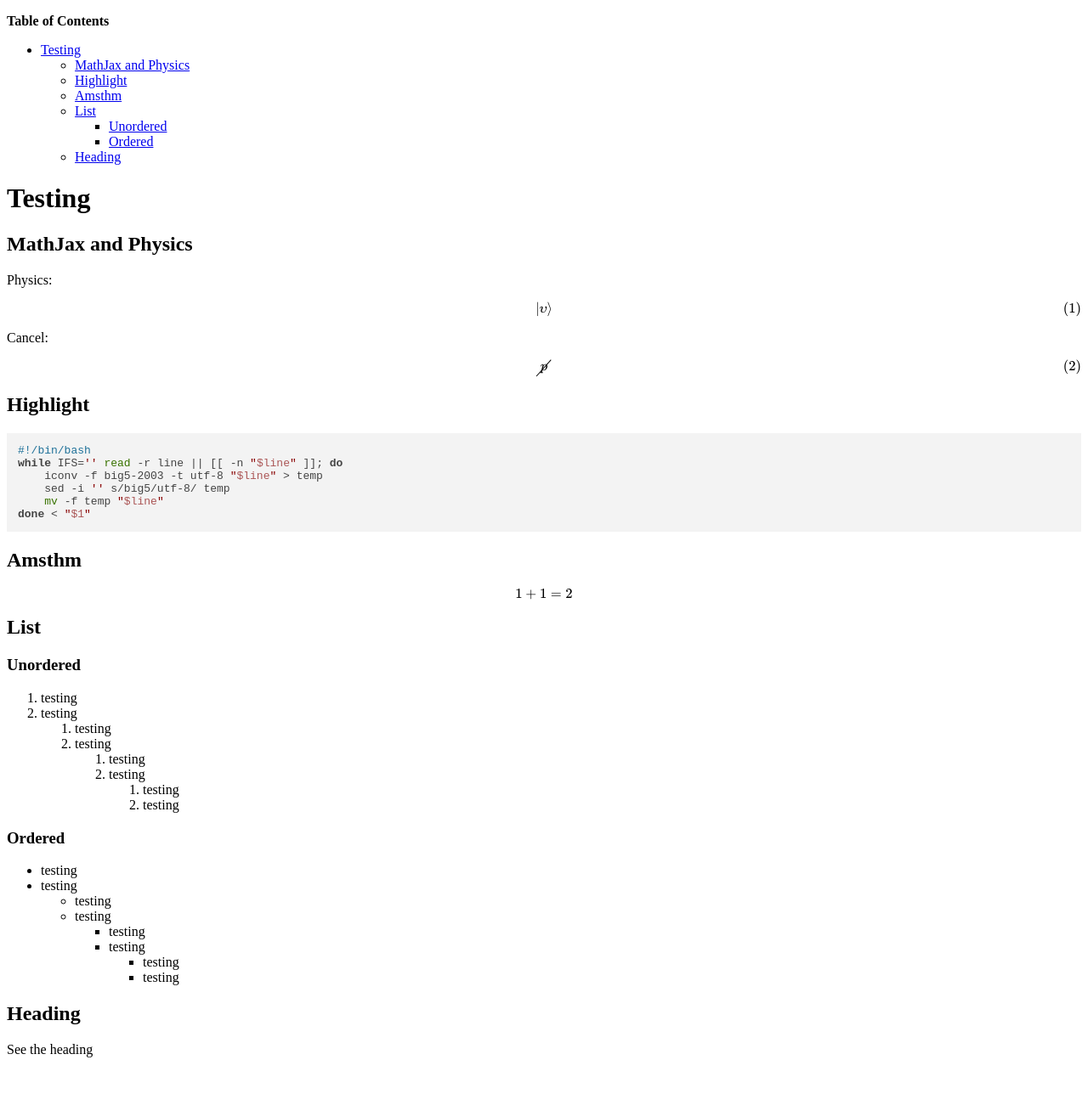
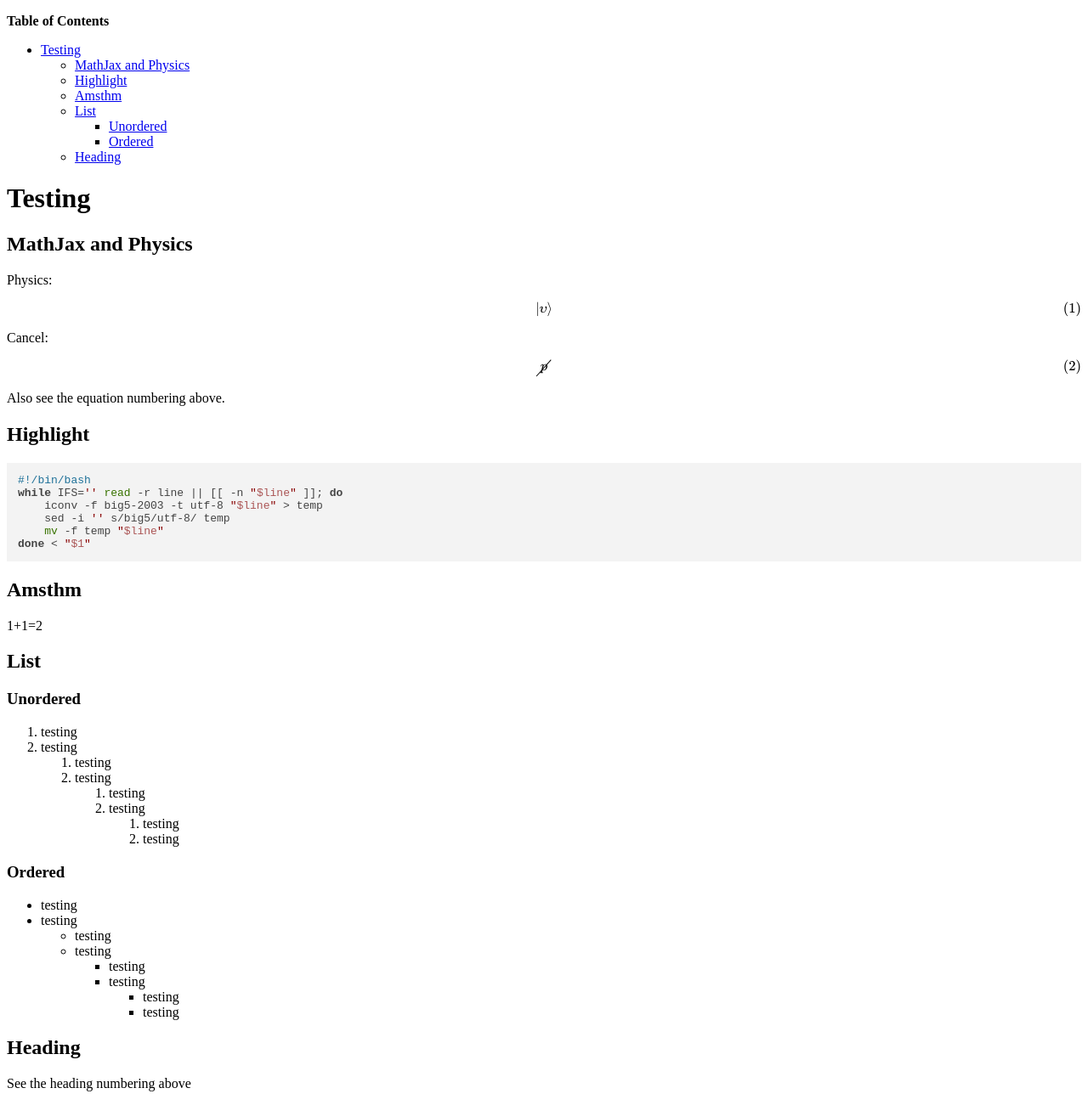
Before and after one commit to ickc/markdown-latex-css, a Jekyll site: the page built from index.html, in a window 1280 px wide. Shown: the whole page at 85% size. Built offline with Jekyll 4.4.1, drawn with Linux system fonts in a browser that asks for light colours; nearby versions of some CDN libraries; formulas are drawn with MathJax 3; before the commit the page ends 1261 px from its top, so only the background shows below that.

Commit message:
Minor update to the index.html demo

```diff
--- a/index.html
+++ b/index.html
@@ -77,6 +77,8 @@ All Rights Reserved."/>
 \cancel{p}
 \end{equation}\]</span></p>
 
+<p>Also see the equation numbering above.</p>
+
 <h2 id="highlight">Highlight</h2>
 
 <pre><code class="bash">#!/bin/bash
@@ -90,7 +92,7 @@ done &lt; &quot;$1&quot;
 <h2 id="amsthm">Amsthm</h2>
 
 <p><!--\begin{conjecture}--> <div class="conjecture">
-<span class="math">\[1+1=2\]</span>
+1+1=2
 <!--\end{conjecture}--></div></p>
 
 <h2 id="list">List</h2>
@@ -141,7 +143,7 @@ done &lt; &quot;$1&quot;
 
 <h2 id="heading">Heading</h2>
 
-<p>See the heading</p>
+<p>See the heading numbering above</p>
 
 </body>
 </html>
```
Also changed, not shown: 1 other file.
